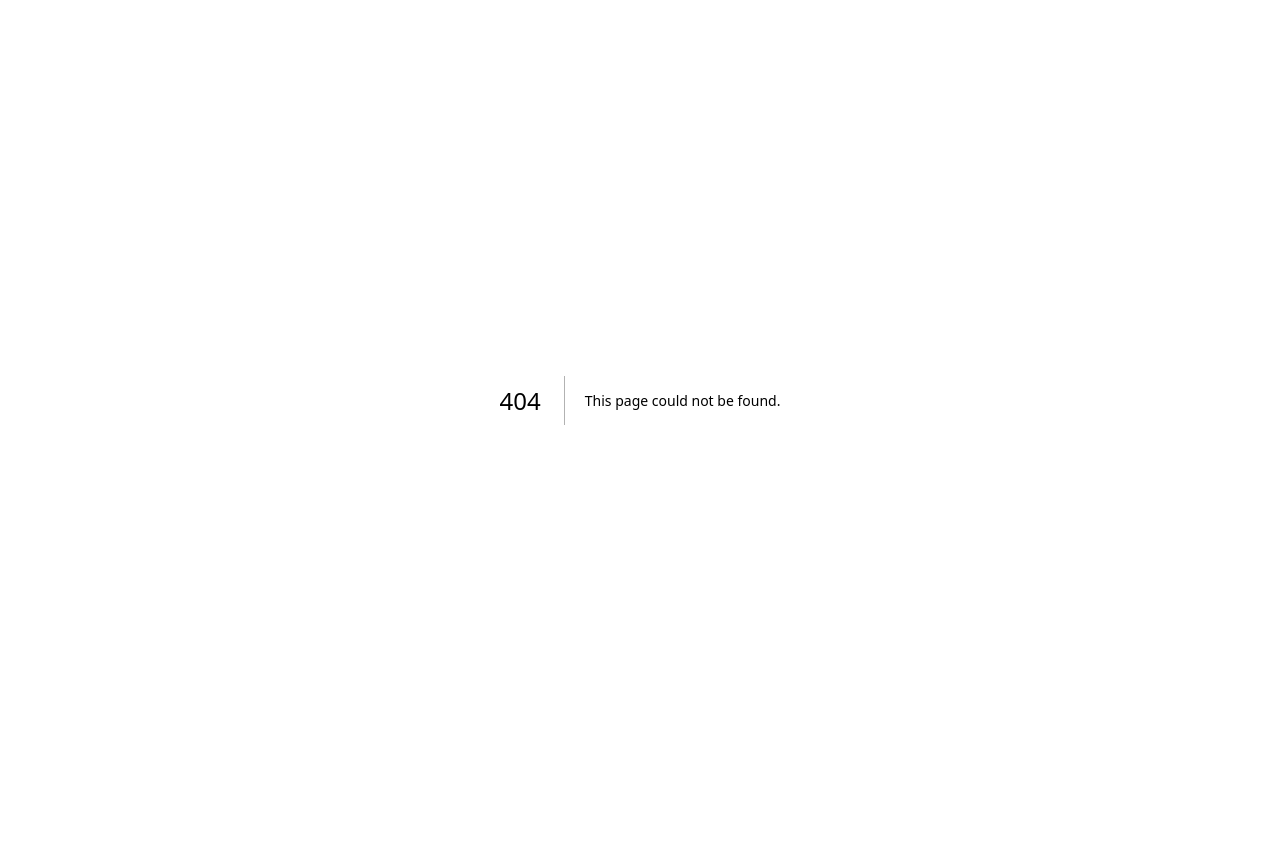
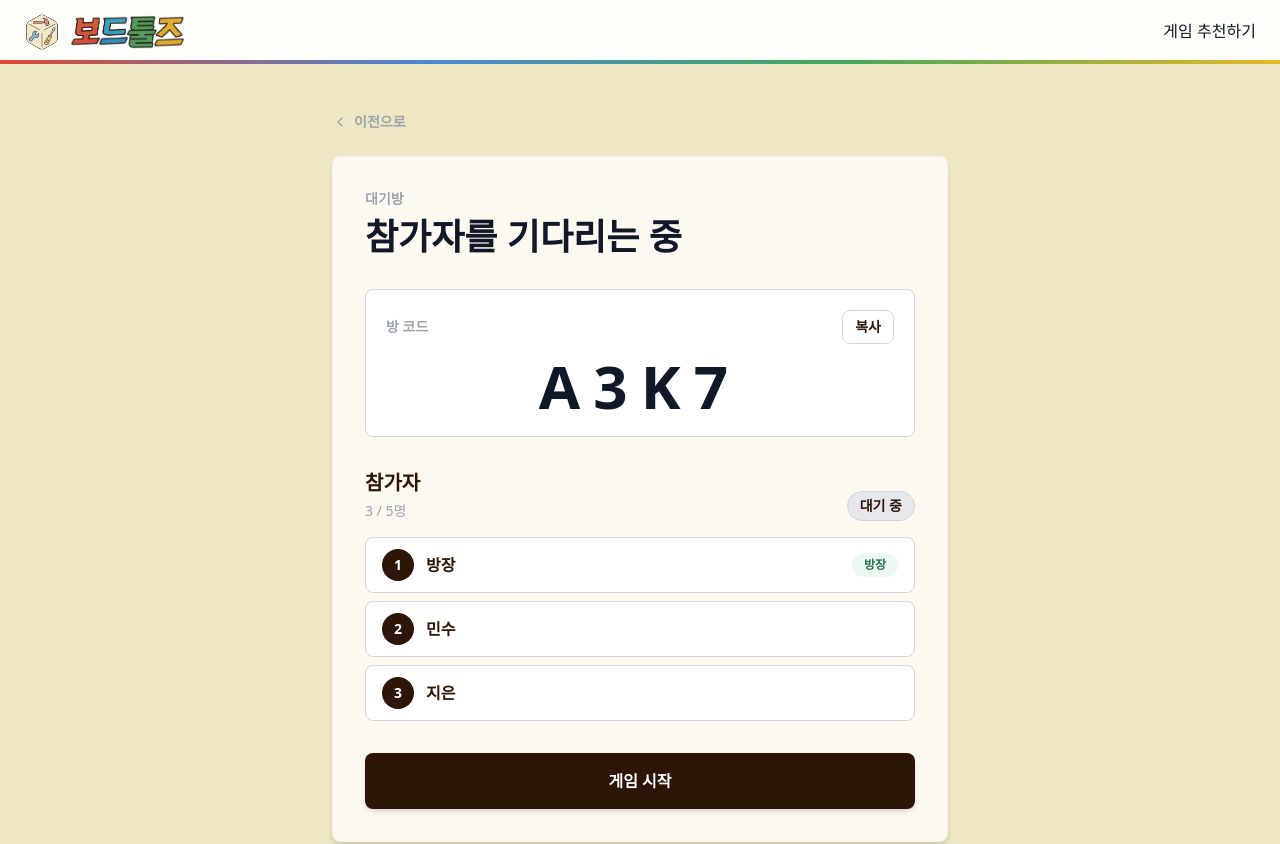
Before and after one commit to jungsmins/board-tools, a Next.js app: page /avalon-roles/A3K7 in a window 1280 px wide. Before the commit this address had no page. Shown: the top 844 px of the page. Before the commit the page ends 800 px from the top, so only its background shows below. Built offline with nearby package versions, Linux system fonts and the light colour scheme; a web font is replaced by a local one.

Commit message:
feat: 아발론 방 페이지 추가 및 방 생성하기 버튼에서 방 페이지로 연결

```diff
--- /dev/null
+++ b/src/app/avalon-roles/[roomId]/page.tsx
@@ -0,0 +1,114 @@
+import Link from 'next/link';
+
+import Footer from '@/components/shared/Footer';
+import Header from '@/components/shared/Header';
+
+const waitingPlayers = [
+  { id: 'host', nickname: '방장', isHost: true },
+  { id: 'player-1', nickname: '민수', isHost: false },
+  { id: 'player-2', nickname: '지은', isHost: false },
+];
+
+const roomCode = 'A3K7';
+const playerCount = 5;
+
+export default function AvalonRolesWaitingRoomPage() {
+  return (
+    <div className='min-h-dvh bg-canvas text-card-ink'>
+      <Header />
+
+      <main className='mx-auto flex min-h-[calc(100dvh-4rem)] w-full max-w-[680px] flex-col px-5 py-8 sm:px-8 lg:py-12'>
+        <Link
+          href='/avalon-roles'
+          className='mb-6 flex w-fit items-center gap-1.5 text-sm font-semibold text-card-muted underline-offset-4 hover:underline'
+        >
+          <svg
+            aria-hidden='true'
+            className='h-4 w-4'
+            fill='none'
+            viewBox='0 0 24 24'
+          >
+            <path
+              d='M15 18L9 12L15 6'
+              stroke='currentColor'
+              strokeLinecap='round'
+              strokeLinejoin='round'
+              strokeWidth='2'
+            />
+          </svg>
+          이전으로
+        </Link>
+
+        <section className='rounded-lg border border-card-border bg-card p-6 shadow-md sm:p-8'>
+          <div className='mb-8'>
+            <p className='mb-2 text-sm font-bold text-card-muted'>대기방</p>
+            <h1 className='text-3xl font-bold text-title sm:text-4xl'>
+              참가자를 기다리는 중
+            </h1>
+          </div>
+
+          <div className='mb-8 rounded-lg border border-chip-border bg-white p-5'>
+            <div className='mb-3 flex items-center justify-between gap-3'>
+              <p className='text-sm font-bold text-card-muted'>방 코드</p>
+              <button
+                type='button'
+                className='rounded-lg border border-chip-border px-3 py-1.5 text-sm font-bold text-card-ink transition hover:bg-chip'
+              >
+                복사
+              </button>
+            </div>
+            <p className='text-center text-5xl font-black tracking-[0.22em] text-title sm:text-6xl'>
+              {roomCode}
+            </p>
+          </div>
+
+          <section className='mb-8'>
+            <div className='mb-4 flex items-end justify-between gap-4'>
+              <div>
+                <h2 className='text-xl font-bold text-card-ink'>참가자</h2>
+                <p className='mt-1 text-sm text-card-muted'>
+                  {waitingPlayers.length} / {playerCount}명
+                </p>
+              </div>
+              <span className='rounded-full border border-chip-border bg-chip px-3 py-1 text-sm font-bold text-card-ink'>
+                대기 중
+              </span>
+            </div>
+
+            <ul className='grid gap-2'>
+              {waitingPlayers.map((player, index) => (
+                <li
+                  key={player.id}
+                  className='flex min-h-14 items-center justify-between rounded-lg border border-chip-border bg-white px-4'
+                >
+                  <div className='flex items-center gap-3'>
+                    <span className='flex h-8 w-8 items-center justify-center rounded-full bg-[#2d1508] text-sm font-bold text-white'>
+                      {index + 1}
+                    </span>
+                    <span className='font-bold text-card-ink'>
+                      {player.nickname}
+                    </span>
+                  </div>
+                  {player.isHost && (
+                    <span className='rounded-full bg-[#eef8f2] px-3 py-1 text-xs font-bold text-[#237348]'>
+                      방장
+                    </span>
+                  )}
+                </li>
+              ))}
+            </ul>
+          </section>
+
+          <button
+            type='button'
+            className='flex h-14 w-full items-center justify-center rounded-lg bg-[#2d1508] px-5 text-base font-bold text-white shadow-md transition hover:bg-[#482616]'
+          >
+            게임 시작
+          </button>
+        </section>
+      </main>
+
+      <Footer />
+    </div>
+  );
+}
--- a/src/app/avalon-roles/create/page.tsx
+++ b/src/app/avalon-roles/create/page.tsx
@@ -147,12 +147,12 @@ export default function AvalonRolesCreatePage() {
               </div>
             </fieldset>
 
-            <button
-              type='button'
+            <Link
+              href='/avalon-roles/A3K7'
               className='flex h-14 w-full items-center justify-center rounded-lg bg-[#2d1508] px-5 text-base font-bold text-white shadow-md transition hover:bg-[#482616]'
             >
               방 생성하기
-            </button>
+            </Link>
           </form>
         </section>
       </main>
```
